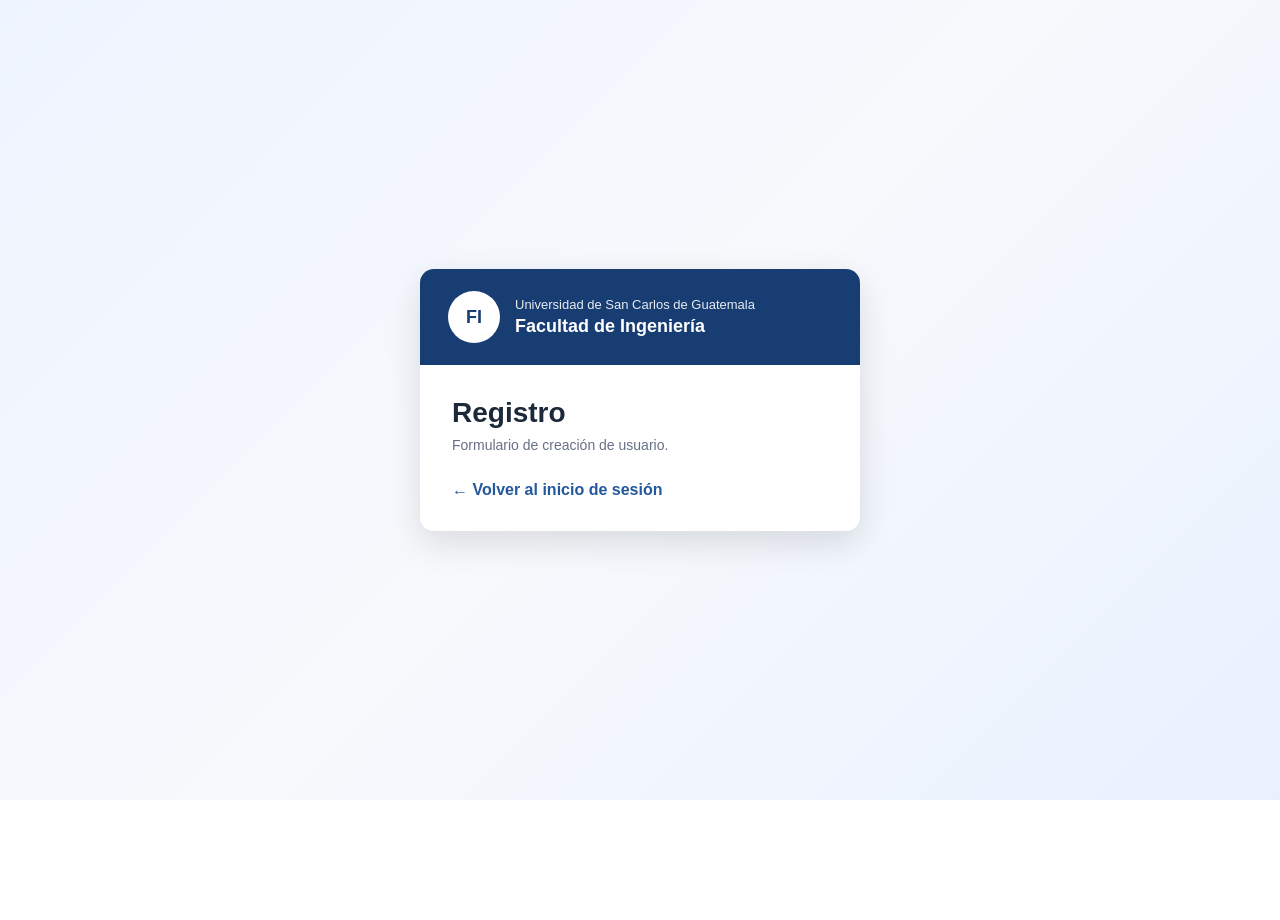
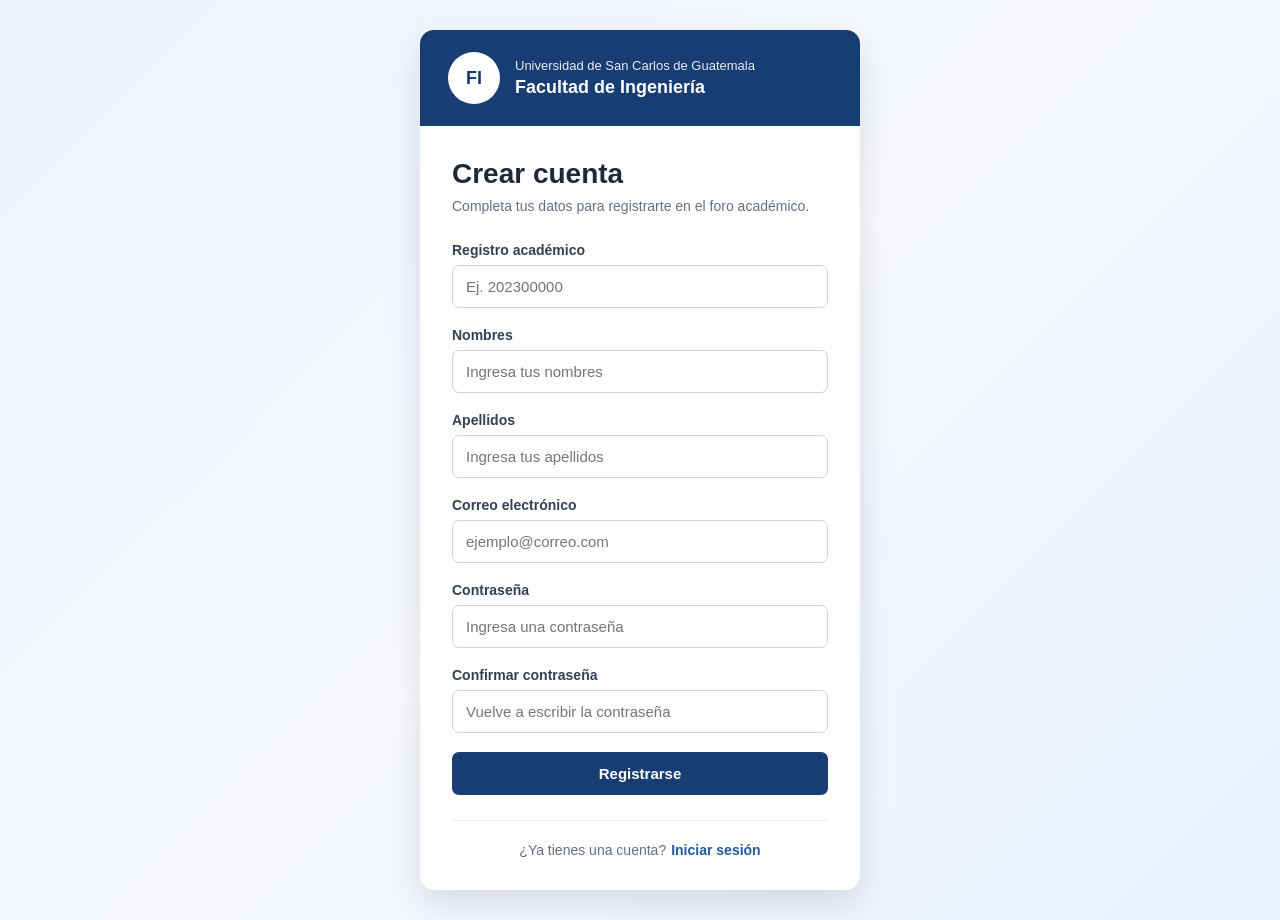
Before and after one commit to aaronmatta/PI_F-_Actividad4_Grupo7, a React app in the folder frontend/: page /registro in a window 1280 px wide. Before the commit the page ends 800 px from the top, so only its background shows below. Built offline with nearby package versions, Linux system fonts and the light colour scheme; the HTML template or start-up script is replaced by a standard one.

Commit message:
agregar formulario de registro y validaciones

```diff
--- a/frontend/src/pages/Registro.jsx
+++ b/frontend/src/pages/Registro.jsx
@@ -1,7 +1,75 @@
+import { useState } from 'react';
 import { Link } from 'react-router-dom';
 import './Login.css';
 
 function Registro() {
+  const [registroAcademico, setRegistroAcademico] = useState('');
+  const [nombres, setNombres] = useState('');
+  const [apellidos, setApellidos] = useState('');
+  const [correoElectronico, setCorreoElectronico] = useState('');
+  const [contrasena, setContrasena] = useState('');
+  const [confirmarContrasena, setConfirmarContrasena] = useState('');
+
+  const [errores, setErrores] = useState({});
+  const [mensaje, setMensaje] = useState('');
+
+  const validarCorreo = (correo) => {
+    return /^[^\s@]+@[^\s@]+\.[^\s@]+$/.test(correo);
+  };
+
+  const handleSubmit = (event) => {
+    event.preventDefault();
+
+    const nuevosErrores = {};
+
+    if (!registroAcademico.trim()) {
+      nuevosErrores.registroAcademico =
+        'Ingrese su registro académico';
+    }
+
+    if (!nombres.trim()) {
+      nuevosErrores.nombres =
+        'Ingrese sus nombres';
+    }
+
+    if (!apellidos.trim()) {
+      nuevosErrores.apellidos =
+        'Ingrese sus apellidos';
+    }
+
+    if (!correoElectronico.trim()) {
+      nuevosErrores.correoElectronico =
+        'Ingrese su correo electrónico';
+    } else if (!validarCorreo(correoElectronico)) {
+      nuevosErrores.correoElectronico =
+        'Ingrese un correo electrónico válido';
+    }
+
+    if (!contrasena) {
+      nuevosErrores.contrasena =
+        'Ingrese una contraseña';
+    }
+
+    if (!confirmarContrasena) {
+      nuevosErrores.confirmarContrasena =
+        'Confirme su contraseña';
+    } else if (contrasena !== confirmarContrasena) {
+      nuevosErrores.confirmarContrasena =
+        'Las contraseñas no coinciden';
+    }
+
+    setErrores(nuevosErrores);
+    setMensaje('');
+
+    if (Object.keys(nuevosErrores).length > 0) {
+      return;
+    }
+
+    setMensaje(
+      'Datos válidos. El registro se conectará al servidor en el siguiente paso.'
+    );
+  };
+
   return (
     <main className="auth-page">
       <section className="auth-card">
@@ -20,15 +88,200 @@ function Registro() {
         </div>
 
         <div className="auth-content">
-          <h1>Registro</h1>
+          <h1>Crear cuenta</h1>
 
           <p className="auth-description">
-            Formulario de creación de usuario.
+            Completa tus datos para registrarte en el foro académico.
           </p>
 
-          <Link to="/login" className="text-link">
-            ← Volver al inicio de sesión
-          </Link>
+          <form onSubmit={handleSubmit} noValidate>
+
+            <div className="form-group">
+              <label htmlFor="registroAcademico">
+                Registro académico
+              </label>
+
+              <input
+                id="registroAcademico"
+                type="text"
+                placeholder="Ej. 202300000"
+                value={registroAcademico}
+                onChange={(event) =>
+                  setRegistroAcademico(event.target.value)
+                }
+                className={
+                  errores.registroAcademico
+                    ? 'input-error'
+                    : ''
+                }
+              />
+
+              {errores.registroAcademico && (
+                <span className="error-message">
+                  {errores.registroAcademico}
+                </span>
+              )}
+            </div>
+
+            <div className="form-group">
+              <label htmlFor="nombres">
+                Nombres
+              </label>
+
+              <input
+                id="nombres"
+                type="text"
+                placeholder="Ingresa tus nombres"
+                value={nombres}
+                onChange={(event) =>
+                  setNombres(event.target.value)
+                }
+                className={
+                  errores.nombres
+                    ? 'input-error'
+                    : ''
+                }
+              />
+
+              {errores.nombres && (
+                <span className="error-message">
+                  {errores.nombres}
+                </span>
+              )}
+            </div>
+
+            <div className="form-group">
+              <label htmlFor="apellidos">
+                Apellidos
+              </label>
+
+              <input
+                id="apellidos"
+                type="text"
+                placeholder="Ingresa tus apellidos"
+                value={apellidos}
+                onChange={(event) =>
+                  setApellidos(event.target.value)
+                }
+                className={
+                  errores.apellidos
+                    ? 'input-error'
+                    : ''
+                }
+              />
+
+              {errores.apellidos && (
+                <span className="error-message">
+                  {errores.apellidos}
+                </span>
+              )}
+            </div>
+
+            <div className="form-group">
+              <label htmlFor="correoElectronico">
+                Correo electrónico
+              </label>
+
+              <input
+                id="correoElectronico"
+                type="email"
+                placeholder="ejemplo@correo.com"
+                value={correoElectronico}
+                onChange={(event) =>
+                  setCorreoElectronico(event.target.value)
+                }
+                className={
+                  errores.correoElectronico
+                    ? 'input-error'
+                    : ''
+                }
+              />
+
+              {errores.correoElectronico && (
+                <span className="error-message">
+                  {errores.correoElectronico}
+                </span>
+              )}
+            </div>
+
+            <div className="form-group">
+              <label htmlFor="contrasena">
+                Contraseña
+              </label>
+
+              <input
+                id="contrasena"
+                type="password"
+                placeholder="Ingresa una contraseña"
+                value={contrasena}
+                onChange={(event) =>
+                  setContrasena(event.target.value)
+                }
+                className={
+                  errores.contrasena
+                    ? 'input-error'
+                    : ''
+                }
+              />
+
+              {errores.contrasena && (
+                <span className="error-message">
+                  {errores.contrasena}
+                </span>
+              )}
+            </div>
+
+            <div className="form-group">
+              <label htmlFor="confirmarContrasena">
+                Confirmar contraseña
+              </label>
+
+              <input
+                id="confirmarContrasena"
+                type="password"
+                placeholder="Vuelve a escribir la contraseña"
+                value={confirmarContrasena}
+                onChange={(event) =>
+                  setConfirmarContrasena(event.target.value)
+                }
+                className={
+                  errores.confirmarContrasena
+                    ? 'input-error'
+                    : ''
+                }
+              />
+
+              {errores.confirmarContrasena && (
+                <span className="error-message">
+                  {errores.confirmarContrasena}
+                </span>
+              )}
+            </div>
+
+            <button
+              type="submit"
+              className="primary-button"
+            >
+              Registrarse
+            </button>
+
+            {mensaje && (
+              <div className="success-message">
+                {mensaje}
+              </div>
+            )}
+          </form>
+
+          <div className="register-section">
+            <span>¿Ya tienes una cuenta?</span>
+
+            <Link
+              to="/login"
+              className="text-link"
+            >
+              Iniciar sesión
+            </Link>
+          </div>
         </div>
       </section>
     </main>
```
